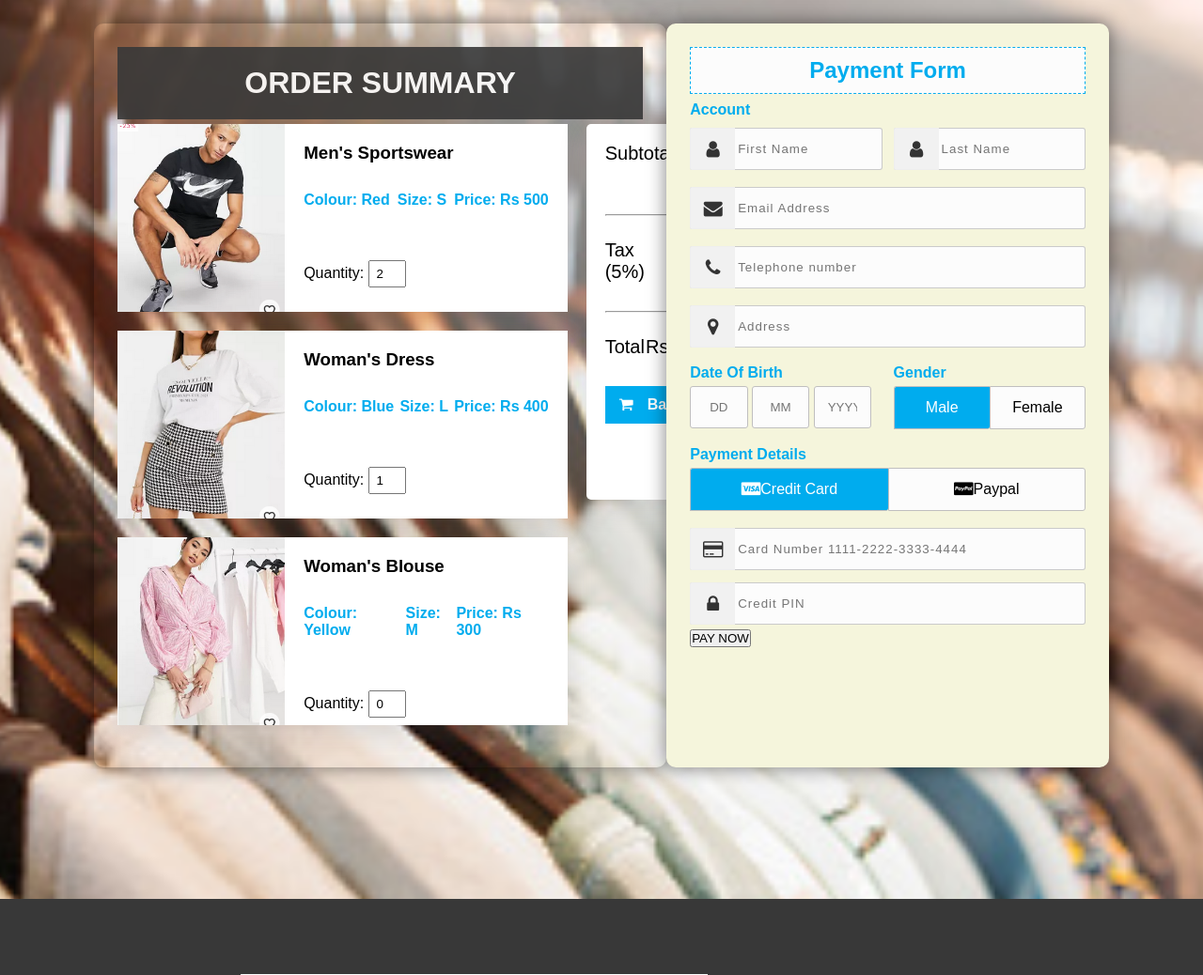
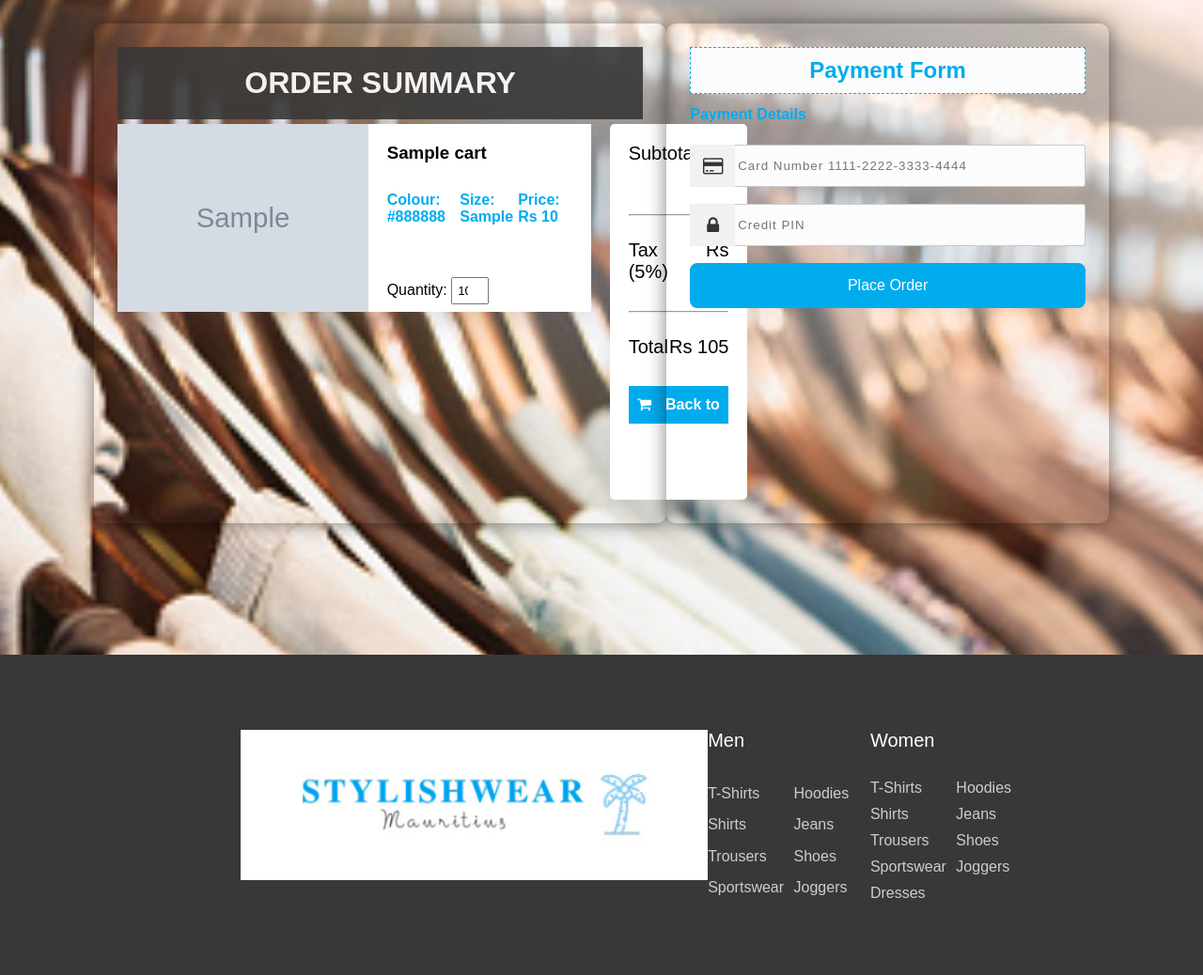
Before and after one commit to kedhavp30/web-project, a PHP site: page /checkout.php in a window 1280 px wide. Shown: the part 142-1180 px from the top of the page at 94% size. Run offline with PHP 8.4, Linux system fonts and the light colour scheme; the visitor is signed in with stand-in values (Sample User, id 1); tables that the repository leaves empty or names only in its code hold one stand-in row (values such as "Sample post"); grey boxes marked "Sample" are stand-in pictures; some libraries are stand-ins or nearby versions.

Commit message:
to add referer register/signin for cart

```diff
--- a/public/checkout.php
+++ b/public/checkout.php
@@ -6,28 +6,45 @@ if (!isset($_SESSION["username"])) {
 		die();
 	}
 
-   $username = $paymentmethod = $creditcardnum = $creditcardpin = "";
-   $paymentmethodErr = $creditcardnumErr = $creditcardpinErr = "";
+	// Initialize empty array if it doens't exist yet
+	if (!isset($_SESSION["cart"])) {
+		$_SESSION["cart"] = array();
+	}
+
+	$username = $creditcardnum = $creditcardpin = "";
+	$creditcardnumErr = $creditcardpinErr = "";
 
 	$username = $_SESSION["username"];
 
 	require_once "includes/db_connect.php";
 	$conn->setAttribute(PDO::ATTR_ERRMODE, PDO::ERRMODE_EXCEPTION);
 
-    //Retrive From Cart Table
-  if ($_SERVER["REQUEST_METHOD"] == "GET") {
+	// Registered users; retrieve cart items from db if not yet
+	if (!$_SESSION["cart"]) {
 
-
-    $cartQuery = "SELECT * FROM cart
-    WHERE username  = {$conn->quote($_SESSION["username"])}";
-
-
+		$cartQuery = "SELECT cart.productId, size, colour, quantity, cart.unitPrice, cart.discount, prodName, picture
+									FROM cart INNER JOIN product ON cart.productId = product.productId
+									WHERE username = {$conn->quote($username)};";
 
 		$cartQueryResult = $conn->query($cartQuery);
-    $_SESSION["cartinfo"] = $cartQueryResult->fetchAll(PDO::FETCH_ASSOC);
 
+		if ($cartQueryResult->rowCount()) {
 
+			// Session variable cart contains productId as key and product info as value
+			forEach($cartQueryResult->fetchAll(PDO::FETCH_ASSOC) as $product) {
+				$_SESSION["cart"]["{$product["productId"]}"] = array("size"=>"{$product["size"]}",
+																															"colour"=>"{$product["colour"]}",
+																															"quantity"=>"{$product["quantity"]}",
+																															"unitPrice"=>"{$product["unitPrice"]}",
+																															"discount"=>"{$product["discount"]}",
+																															"prodName"=>"{$product["prodName"]}",
+																															"picture"=>"{$product["picture"]}");
 			}
+		}
+	}
+
+	// Checking if user is already a customer
+  $isCustomer = $conn->query("SELECT * FROM customer WHERE username = {$conn->quote($username)}");
 
   // Form submitted
   if ($_SERVER["REQUEST_METHOD"] == "POST") {
@@ -42,42 +59,47 @@ if (!isset($_SESSION["username"])) {
 			$creditcardpin = $_POST["creditcardpin"];
 		}
 
-      //Insert Into Order and Order Details
+		// Form valid: Insert Into Order and Order Details, Update inventory
+		if($creditcardnumErr  == "" && $creditcardpinErr == "") {
 
-      if( $creditcardnumErr  == "" && $creditcardpinErr == "")
-      {
-        require_once "includes/db_connect.php";
+			// $creditCardId = $conn->query("SELECT creditCardId
+			// 													 		FROM paymentinfo
+			// 													 		WHERE  creditCardNo =  $creditcardnum ")
+			// 											->fetch(PDO::FETCH_ASSOC)['creditCardId'];
 
-        $paymentId = $conn->query("SELECT paymentId FROM paymentinfo WHERE  creditCardNo =  $creditcardnum ")->fetch(PDO::FETCH_ASSOC)['paymentId'];
+			$conn->exec("INSERT INTO orders (status, orderDate, creditCardNo, username )
+									 VALUES ( 'Pending', {$conn->quote(date("Y-m-d"))}, 1, {$conn->quote($username)} );");
 
-        $sInsert = "INSERT INTO order(status,orderDate,paymentId, username )
-             VALUES ( {$conn->quote($status)}, {$conn->quote(date("Y-m-d"))} ,
-             {$conn->quote($paymentId)}, {$conn->quote($username)});";
-        #echo $sInsert;
+			$orderId = $conn->query("SELECT MAX(orderId) AS orderId
+															 FROM orders
+															 WHERE  username = {$conn->quote($username)}")
+                      ->fetch(PDO::FETCH_ASSOC)['orderId'];
 
-        $orderId = $conn->query("SELECT MAX (orderId FROM orders WHERE  username =  {$conn->quote($username)} ")->fetch(PDO::FETCH_ASSOC)['orderId'];
+			foreach($_SESSION["cart"] as $productId => $product) {
 
-        foreach($_SESSION["cartinfo"] as $product) {
-          $sInsert = "INSERT INTO orderitems(orderId,productId,size,colour, quantity,unitprice,discount )
-          VALUES ( {$conn->quote($orderId)}, {$conn->quote($product["productId"])}, {$conn->quote($product["size"])} ,
-          {$conn->quote($product["colour"])}, {$conn->quote($product["quantity"])} , {$conn->quote($product["unitprice"])} , {$conn->quote($product["discount"])});";
-          $conn->exec($sInsert);
+				$orderItemsQuery = "INSERT INTO orderitems (orderId, productId, size, colour, quantity, unitprice, discount)
+														VALUES ( {$orderId}, {$productId}, {$conn->quote($product["size"])},
+														 			 {$conn->quote($product["colour"])}, {$product["quantity"]}, {$product["unitPrice"]},
+														 			 {$product["discount"]} );";
 
-         $updateinventory =  "UPDATE inventory
+				$conn->exec($orderItemsQuery);
+
+				$updateInventory = "UPDATE inventory
 														SET stockLevel  = stockLevel - {$product["quantity"]}
-           WHERE productId = {$product["productId"]}
-           AND  size = {$product["size"]}
-           AND colour = {$product["colour"]};";
-           $conn->exec($updateinventory);
+														WHERE productId = {$productId}
+														AND  size = {$conn->quote($product["size"])}
+														AND colour = {$conn->quote($product["colour"])};";
+				$conn->exec($updateInventory);
 		  }
+			// Checkout complete; Empty user cart in db
+			$conn->exec("DELETE FROM cart WHERE username = {$conn->quote($username)}");
+			unset($_SESSION["cart"]);
 
-
-
-      $conn=null;
-      }//end if
-    }//end if
-
-
+			header("Location: index.html");
+			die();
+		}
+	}
+	$conn = null;
 ?>
 
 <!DOCTYPE html>
@@ -101,113 +123,115 @@ if (!isset($_SESSION["username"])) {
 
 	<div class="main-content">
 
-
 		<div class="wrapper order-summary">
 			<h1>Order Summary</h1>
 			<div class="project">
 				<div class="shop">
-                    <div class="box">
-                        <img src="img/Men/Sportswear/68.png">
-                        <div class="content">
-                            <h3>Men's Sportswear</h3>
-                            <h4><span class="product-colour">Colour: Red</span><span class="product-size">Size: S</span>Price: Rs 500</h4>
-                            <p class="unit">Quantity: <input type="number" name="" value="2"></p>
-                        </div>
-                    </div>
-                    <div class="box">
-                        <img src="img/Women/Dress/79.png">
-                        <div class="content">
-                            <h3>Woman's Dress</h3>
-	                        <h4><span class="product-colour">Colour: Blue</span><span class="product-size">Size: L</span>Price: Rs 400</h4>
-                            <p class="unit">Quantity: <input type="number" name="" value="1"></p>
-                        </div>
-                    </div>
-                    <div class="box">
-                        <img src="img/Women/Shirts_Blouse/4.png">
-                        <div class="content">
-                            <h3>Woman's Blouse</h3>
-							<h4><span class="product-colour">Colour: Yellow</span><span class="product-size">Size: M</span>Price: Rs 300</h4>
-                            <p class="unit">Quantity: <input type="number" name="" value="0"></p>
-                        </div>
-                    </div>
+
+					<?php
+						$subTotal = 0;
+
+						// Display cart items
+						foreach($_SESSION["cart"] as $productId => $product) {
+							$subTotal += ($product["unitPrice"] * $product["quantity"]);
+
+							echo "<div class='box'>";
+							echo "<img src='img/{$product["picture"]}'>";
+							echo "<div class='content'>";
+							echo "<h3>{$product["prodName"]}</h3>";
+							echo "<h4><span class='product-colour'>Colour: {$product["colour"]}</span><span class='product-size'>Size: {$product["size"]}</span>Price: Rs {$product["unitPrice"]}</h4>";
+							echo "<p class='unit'>Quantity: <input type='number' name='quantity' value='{$product["quantity"]}' max='100' min='1'></p>";
+							echo "</div>";
+							echo "</div>";
+						}
+
+						$tax = $subTotal * 0.05;
+						$total = $subTotal + $tax;
+
+						// Cart empty
+						if (!$_SESSION["cart"]) {
+							echo "<div class='box'>";
+							echo "<div class='content'>";
+							echo "<h3 style='text-align: center;'>Cart Empty</h3>";
+							echo "</div>";
+							echo "</div>";
+						}
+					?>
+
 				</div>
 				<div class="right-bar">
-				    <p><span>Subtotal</span> <span class="subtotal">Rs 1200</span></p>
+					<div <?php if (!$_SESSION["cart"]) echo "hidden"; ?>>
+						<p><span>Subtotal</span> <span class="subtotal">Rs <?php echo $subTotal; ?></span></p>
 						<hr>
-					<p><span>Tax (5%)</span> <span class="tax">Rs 60</span></p>
+						<p><span>Tax (5%)</span> <span class="tax">Rs <?php echo $tax; ?></span></p>
 						<hr>
-					<p><span>Total</span> <span class="total">Rs 1260</span></p>
-                    <a href="cart.html" class="checkout-link"><i class="fa fa-shopping-cart"></i>Back to cart</a>
+						<p><span>Total</span> <span class="total">Rs <?php echo $total; ?></span></p>
+					</div>
+					<a href="cart.php" class="checkout-link"><i class="fa fa-shopping-cart"></i>Back to cart</a>
 				</div>
 			</div>
 		</div>
 
-         <div class="wrapper payment-form">
+		<div class="wrapper payment-form" <?php if (!$_SESSION["cart"]) echo "hidden"; ?>>
 			<h2>Payment Form</h2>
-            <form method="post" action="<?php echo $_SERVER["PHP_SELF"] ;?>" >
+			<form method="POST" action="<?php echo $_SERVER["PHP_SELF"] ;?>">
 				<!--Account Information Start-->
+				<div <?php if ($isCustomer) echo "hidden"; ?>>
+
 					<h4>Account</h4>
 					<div class="input_group">
 						<div class="input_box">
-                        <input type="text" placeholder="First Name" required class="name">
+							<input type="text" placeholder="First Name" <?php if ($isCustomer) echo "disabled"; ?> required class="name">
 							<i class="fa fa-user icon"></i>
 						</div>
 						<div class="input_box">
-                        <input type="text" placeholder="Last Name" required class="name">
+							<input type="text" placeholder="Last Name" <?php if ($isCustomer) echo "disabled"; ?> required class="name">
 							<i class="fa fa-user icon"></i>
 						</div>
 					</div>
 					<div class="input_group">
 						<div class="input_box">
-                        <input type="email" placeholder="Email Address" required class="name">
+							<input type="email" placeholder="Email Address" <?php if ($isCustomer) echo "disabled"; ?> required class="name">
 							<i class="fa fa-envelope icon"></i>
 						</div>
 					</div>
 					<div class="input_group">
 						<div class="input_box">
-                        <input type="text" placeholder="Telephone number" required class="name">
+							<input type="text" placeholder="Telephone number" <?php if ($isCustomer) echo "disabled"; ?> required class="name">
 							<i class="fa fa-phone icon"></i>
 						</div>
 					</div>
 					<div class="input_group">
 						<div class="input_box">
-                        <input type="text" placeholder="Address" required class="name">
+							<input type="text" placeholder="Address" <?php if ($isCustomer) echo "disabled"; ?> required class="name">
 							<i class="fa fa-map-marker icon" aria-hidden="true"></i>
 						</div>
 					</div>
-
-                <!--Account Information End-->
-
 
 					<!--DOB & Gender Start-->
 					<div class="input_group">
 						<div class="input_box">
 							<h4>Date Of Birth</h4>
-                        <input type="text" placeholder="DD" required class="dob">
-                        <input type="text" placeholder="MM" required class="dob">
-                        <input type="text" placeholder="YYYY" required class="dob">
+							<input type="text" placeholder="DD" <?php if ($isCustomer) echo "disabled"; ?> required class="dob">
+							<input type="text" placeholder="MM" <?php if ($isCustomer) echo "disabled"; ?> required class="dob">
+							<input type="text" placeholder="YYYY" <?php if ($isCustomer) echo "disabled"; ?> required class="dob">
 						</div>
 						<div class="input_box">
 							<h4>Gender</h4>
-                        <input type="radio" name="gender" class="radio" id="b1" checked>
+							<input type="radio" name="gender" <?php if ($isCustomer) echo "disabled"; ?> class="radio" id="b1" checked>
 							<label for="b1">Male</label>
-                        <input type="radio" name="gender" class="radio" id="b2">
+							<input type="radio" name="gender" <?php if ($isCustomer) echo "disabled"; ?> class="radio" id="b2">
 							<label for="b2">Female</label>
 						</div>
 					</div>
+				</div>
 				<!--DOB & Gender End-->
-
+				<!--Account Information End-->
 
 				<!--Payment Details Start-->
 				<div class="input_group">
 					<div class="input_box">
 						<h4>Payment Details</h4>
-                        <input type="radio" name="pay" class="radio" id="bc1" checked>
-                        <label for="bc1"><span>
-                            <i class="fa fa-cc-visa"></i>Credit Card</span></label>
-                            <input type="radio" name="pay" class="radio" id="bc2">
-                            <label for="bc2"><span>
-                                <i class="fa fa-cc-paypal"></i>Paypal</span></label>
 					</div>
 				</div>
 				<div class="input_group">
@@ -216,20 +240,21 @@ if (!isset($_SESSION["username"])) {
 						<i class="fa fa-credit-card icon"></i>
 					</div>
 				</div>
+				<div class="input_group">
 					<div class="input_box">
 						<input type="text" name="creditcardpin" placeholder="Credit PIN" required class="name">
 						<i class="fa fa-lock icon" aria-hidden="true"></i>
+					</div>
 				</div>
 				<!--Payment Details End-->
 
 				<div class="input_group">
 					<div class="input_box">
-                        <input type="submit" value = "PAY NOW"></input>
+						<button type="submit" id="submit-btn" value="submit">Place Order</button>
 					</div>
 				</div>
 			</form>
 		</div>
-
 	</div>
 
 	<footer></footer>
--- a/public/css/checkout.css
+++ b/public/css/checkout.css
@@ -11,27 +11,23 @@
   border-radius: 10px;
 }
 
-.payment-form {
-    background-color: beige;
-}
-
 .order-summary {
   flex: 60%;
 }
 
 .wrapper h2 {
   background-color: #fcfcfc;
-    color: #00ACEE;
+  color: #00acee;
   font-size: 24px;
   padding: 10px;
   margin-bottom: 8px;
   text-align: center;
-    border: 1px dashed #00ACEE;
+  border: 1px dashed #00acee;
 }
 
 .wrapper h4 {
   padding-bottom: 5px;
-    color: #00ACEE;
+  color: #00acee;
 }
 
 .input_group {
@@ -64,11 +60,12 @@
   color: #333;
 }
 
-.input_box .name:focus, .dob:focus {
-    -webkit-box-shadow: 0 0 2px 1px #00ACEE;
-    -moz-box-shadow: 0 0 2px 1px #00ACEE;
-    box-shadow: 0 0 2px 1px #00ACEE;
-    border: 1px solid #00ACEE;
+.input_box .name:focus,
+.dob:focus {
+  -webkit-box-shadow: 0 0 2px 1px #00acee;
+  -moz-box-shadow: 0 0 2px 1px #00acee;
+  box-shadow: 0 0 2px 1px #00acee;
+  border: 1px solid #00acee;
 }
 
 .input_box .icon {
@@ -90,10 +87,10 @@
   border-right: none;
 }
 
-.name:focus+.icon {
-    background-color: #00ACEE;
+.name:focus + .icon {
+  background-color: #00acee;
   color: #fff;
-    border-right: 1px solid #00ACEE;
+  border-right: 1px solid #00acee;
   border: none;
   transition: 1s;
 }
@@ -133,15 +130,15 @@
   border-bottom-right-radius: 3px;
 }
 
-.radio:checked+label {
-    background-color: #00ACEE;
+.radio:checked + label {
+  background-color: #00acee;
   color: #fff;
   transition: 0.5s;
 }
 
-.input_box button {
+form #submit-btn {
   width: 100%;
-    background-color: #00ACEE;
+  background-color: #00acee;
   border: none;
   color: #fff;
   padding: 15px;
@@ -151,7 +148,7 @@
   border-radius: 8px;
 }
 
-.input_box button:hover {
+form #submit-btn:hover {
   cursor: pointer;
   background-color: #383838;
   transition: 0.5s;
```
Lines whose indentation alone changed are shown as unchanged.
